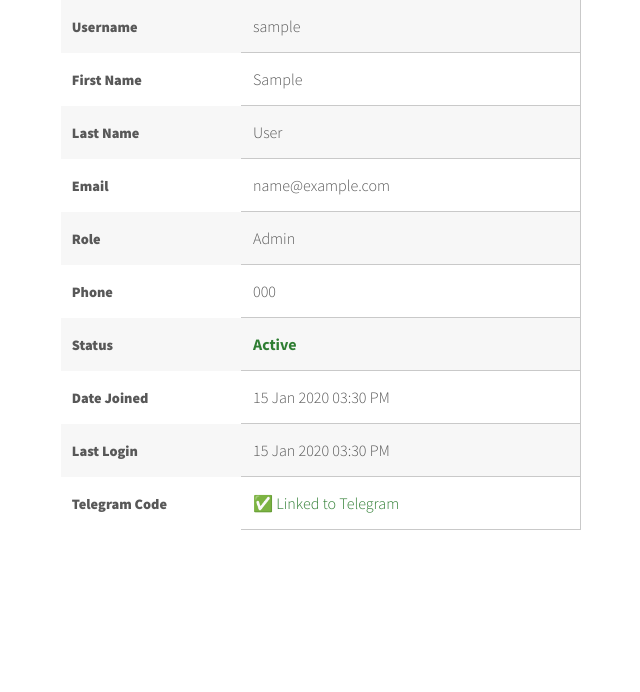
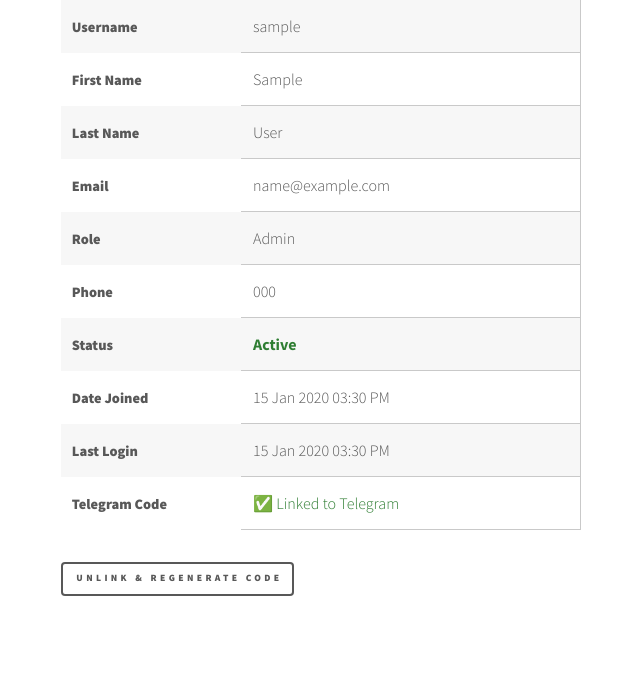
Before and after one commit to A-a2008/SLA-E-Diary, a Django app: page /manage/users/1/ in a window 1280 px wide. Shown: the part 349-1041 px from the top of the page, without its empty margins (319-959 px from the left). Before the commit the page ends 879 px from the top, so only its background shows below. Run offline with Django 5.2, Linux system fonts and the light colour scheme; a user stored in the database is signed in; tables that the repository leaves empty hold one stand-in row (values such as "Sample post").

Commit message:
add unlink telegram + regenerate code to user detail page

```diff
--- a/E_Diary/main/views.py
+++ b/E_Diary/main/views.py
@@ -123,9 +123,12 @@ def regenerate_telegram_code(request, user_id):
         messages.error(request, 'User has no profile.')
         return redirect('manage_users')
 
-    if profile.telegram_chat_id:
-        messages.warning(request, f'"{user.username}" already linked to Telegram. Code not regenerated.')
+    unlink = request.GET.get('unlink')
+    if profile.telegram_chat_id and not unlink:
+        messages.warning(request, f'"{user.username}" already linked to Telegram. Use "Unlink & Regenerate" first.')
     else:
+        if profile.telegram_chat_id:
+            profile.telegram_chat_id = None
         profile.telegram_code = UserProfile._generate_code()
         profile.save()
         messages.success(request, f'New Telegram code for "{user.username}": {profile.telegram_code}')
--- a/E_Diary/templates/registration/user_detail.html
+++ b/E_Diary/templates/registration/user_detail.html
@@ -68,7 +68,9 @@
             </tr>
         </table>
     <div style="margin-top: 2rem; display: flex; gap: 0.75rem; flex-wrap: wrap;">
-        {% if not profile.telegram_chat_id %}
+        {% if profile.telegram_chat_id %}
+        <a href="{% url 'regenerate_telegram_code' profile_user.id %}?unlink=1" class="button small" onclick="return confirm('Unlink Telegram from this account and generate a new code? The current Telegram user will lose access.');">Unlink &amp; Regenerate Code</a>
+        {% else %}
         <a href="{% url 'regenerate_telegram_code' profile_user.id %}" class="button small">Regenerate Telegram Code</a>
         {% endif %}
     </div>
```
